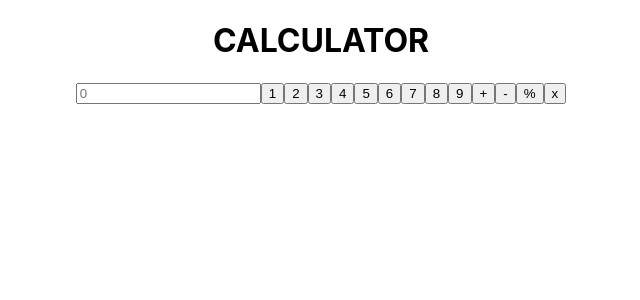
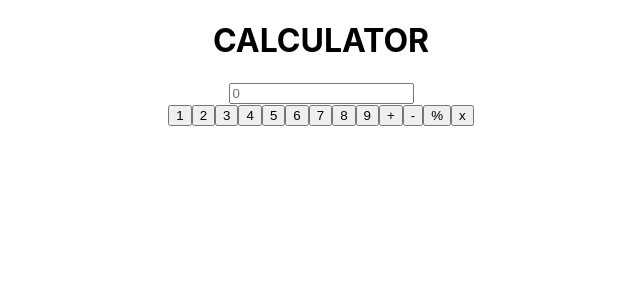
Before and after one commit to saurav-04/calculator, a React (Create React App) app: page / in a window 1280 px wide. Shown: the top 300 px of the page, without its empty margins (319-959 px from the left). Built offline with nearby package versions, Linux system fonts and the light colour scheme.

Commit message:
Update App.js

```diff
--- a/src/App.js
+++ b/src/App.js
@@ -1,4 +1,5 @@
 import './App.css';
+import {UserInp} from './Components/userInp'
 
 
 
@@ -7,10 +8,8 @@ function App() {
     <div className="App">
 
       <span><h1>CALCULATOR</h1></span>
+      <UserInp/>
 
-      <span>
-      <input type='number' name='number' placeholder='0'/>
-      </span>
 
       <span>
         <button>1</button>
```
